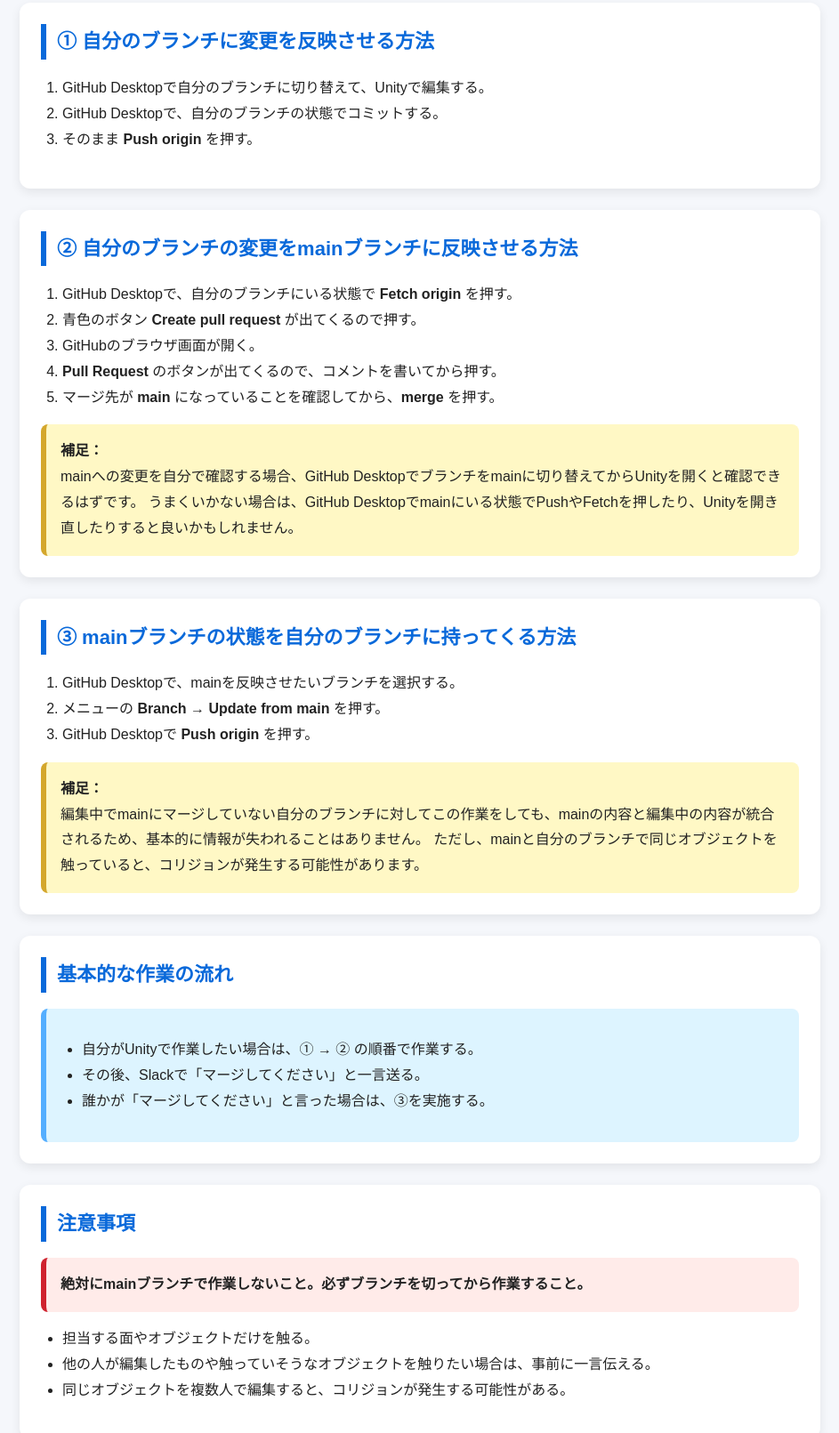
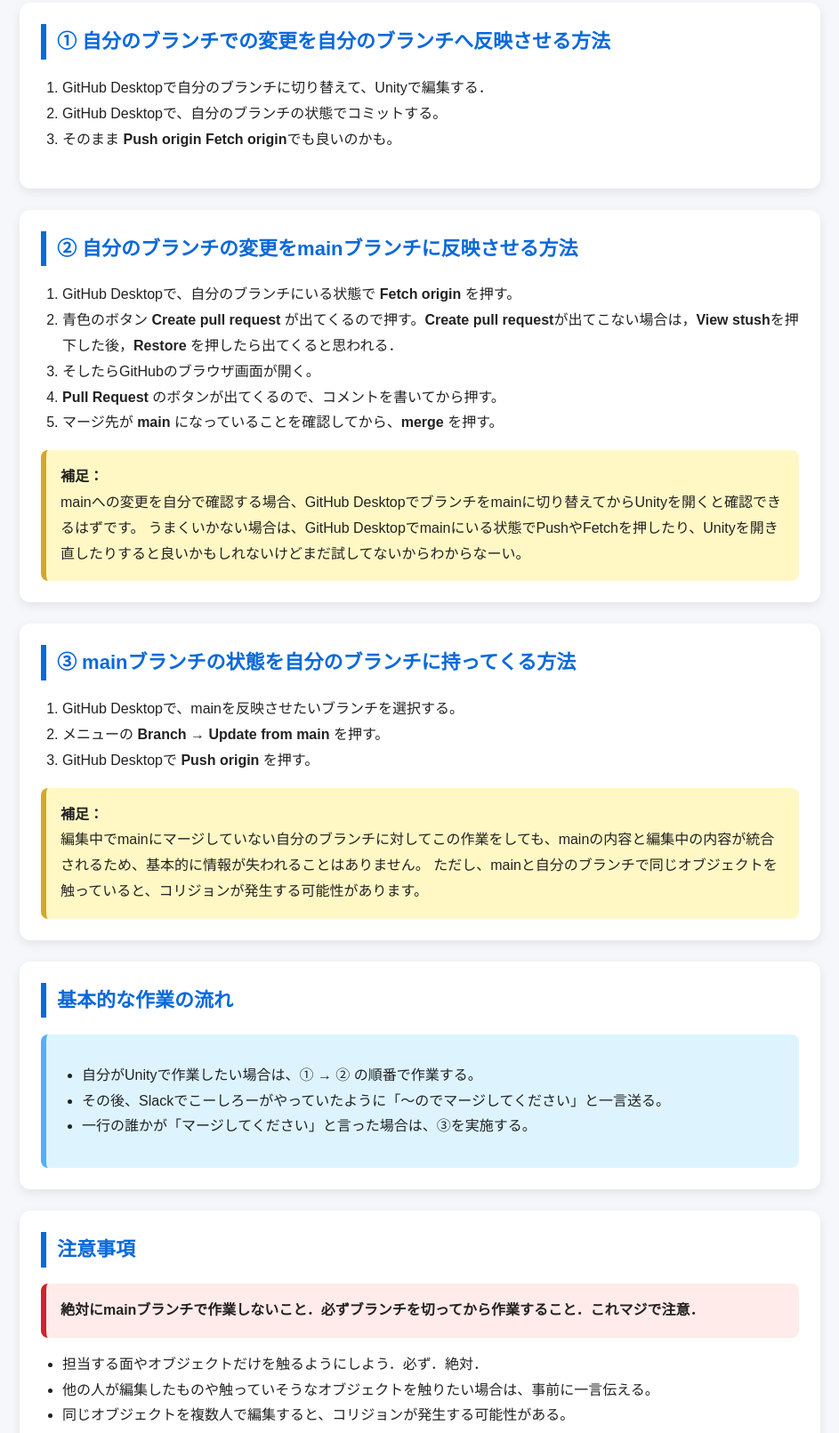
Before and after one commit to rikuto-alt/Unity_teach, a plain HTML site: page index.html in a window 1280 px wide. Shown: the part 211-1822 px from the top of the page at 89% size, without its empty margins (168-1111 px from the left). Drawn offline with Linux system fonts and the light colour scheme.

Commit message:
Refine wording in index.html for clarity

```diff
--- a/index.html
+++ b/index.html
@@ -90,11 +90,11 @@
 
   <main>
     <section>
-      <h2>① 自分のブランチに変更を反映させる方法</h2>
+      <h2>① 自分のブランチでの変更を自分のブランチへ反映させる方法</h2>
       <ol>
-        <li>GitHub Desktopで自分のブランチに切り替えて、Unityで編集する。</li>
+        <li>GitHub Desktopで自分のブランチに切り替えて、Unityで編集する．</li>
         <li>GitHub Desktopで、自分のブランチの状態でコミットする。</li>
-        <li>そのまま <strong>Push origin</strong> を押す。</li>
+        <li>そのまま <strong>Push origin</strong> <strong>Fetch origin</strong>でも良いのかも。</li>
       </ol>
     </section>
 
@@ -102,8 +102,9 @@
       <h2>② 自分のブランチの変更をmainブランチに反映させる方法</h2>
       <ol>
         <li>GitHub Desktopで、自分のブランチにいる状態で <strong>Fetch origin</strong> を押す。</li>
-        <li>青色のボタン <strong>Create pull request</strong> が出てくるので押す。</li>
-        <li>GitHubのブラウザ画面が開く。</li>
+        <li>青色のボタン <strong>Create pull request</strong> が出てくるので押す。<strong>Create pull request</strong>が出てこない場合は，<strong>View stush</strong>を押下した後，<strong>Restore</strong>
+        を押したら出てくると思われる．</li>
+        <li>そしたらGitHubのブラウザ画面が開く。</li>
         <li><strong>Pull Request</strong> のボタンが出てくるので、コメントを書いてから押す。</li>
         <li>マージ先が <strong>main</strong> になっていることを確認してから、<strong>merge</strong> を押す。</li>
       </ol>
@@ -111,7 +112,7 @@
       <div class="note">
         <strong>補足：</strong><br />
         mainへの変更を自分で確認する場合、GitHub Desktopでブランチをmainに切り替えてからUnityを開くと確認できるはずです。
-        うまくいかない場合は、GitHub Desktopでmainにいる状態でPushやFetchを押したり、Unityを開き直したりすると良いかもしれません。
+        うまくいかない場合は、GitHub Desktopでmainにいる状態でPushやFetchを押したり、Unityを開き直したりすると良いかもしれないけどまだ試してないからわからなーい。
       </div>
     </section>
 
@@ -135,8 +136,8 @@
       <div class="flow">
         <ul>
           <li>自分がUnityで作業したい場合は、① → ② の順番で作業する。</li>
-          <li>その後、Slackで「マージしてください」と一言送る。</li>
-          <li>誰かが「マージしてください」と言った場合は、③を実施する。</li>
+          <li>その後、Slackでこーしろーがやっていたように「〜のでマージしてください」と一言送る。</li>
+          <li>一行の誰かが「マージしてください」と言った場合は、③を実施する。</li>
         </ul>
       </div>
     </section>
@@ -144,10 +145,10 @@
     <section>
       <h2>注意事項</h2>
       <div class="warning">
-        絶対にmainブランチで作業しないこと。必ずブランチを切ってから作業すること。
+        絶対にmainブランチで作業しないこと．必ずブランチを切ってから作業すること．これマジで注意．
       </div>
       <ul>
-        <li>担当する面やオブジェクトだけを触る。</li>
+        <li>担当する面やオブジェクトだけを触るようにしよう．必ず．絶対．</li>
         <li>他の人が編集したものや触っていそうなオブジェクトを触りたい場合は、事前に一言伝える。</li>
         <li>同じオブジェクトを複数人で編集すると、コリジョンが発生する可能性がある。</li>
       </ul>
```
